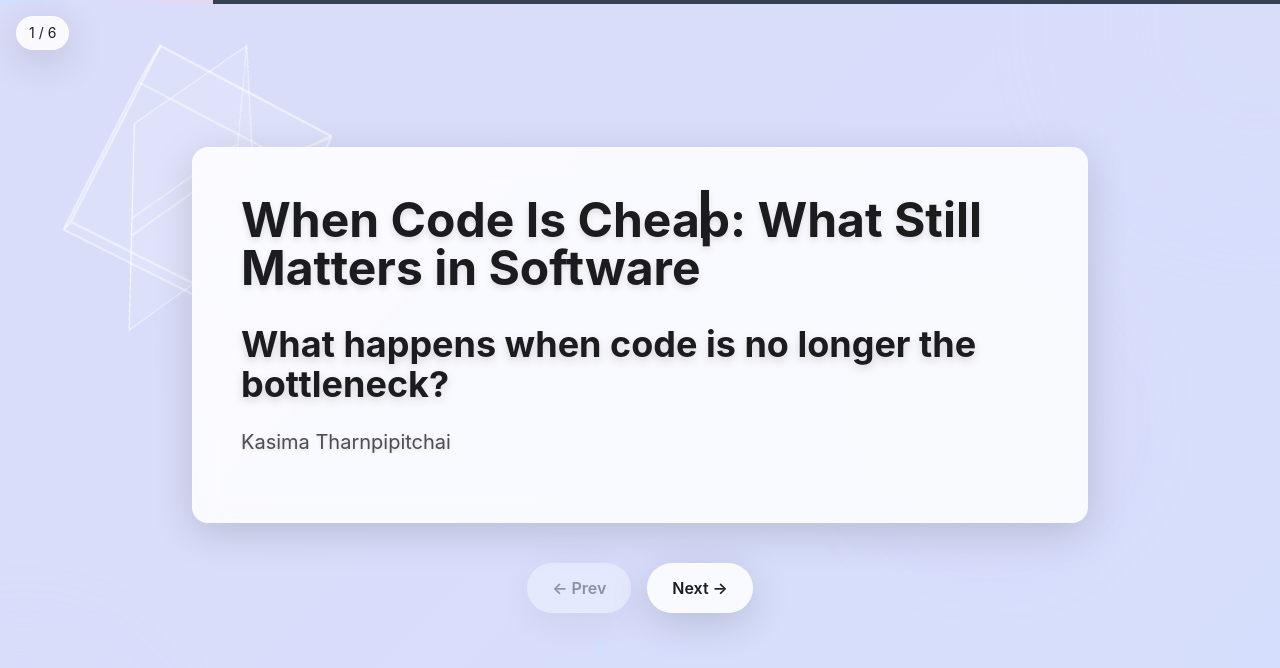
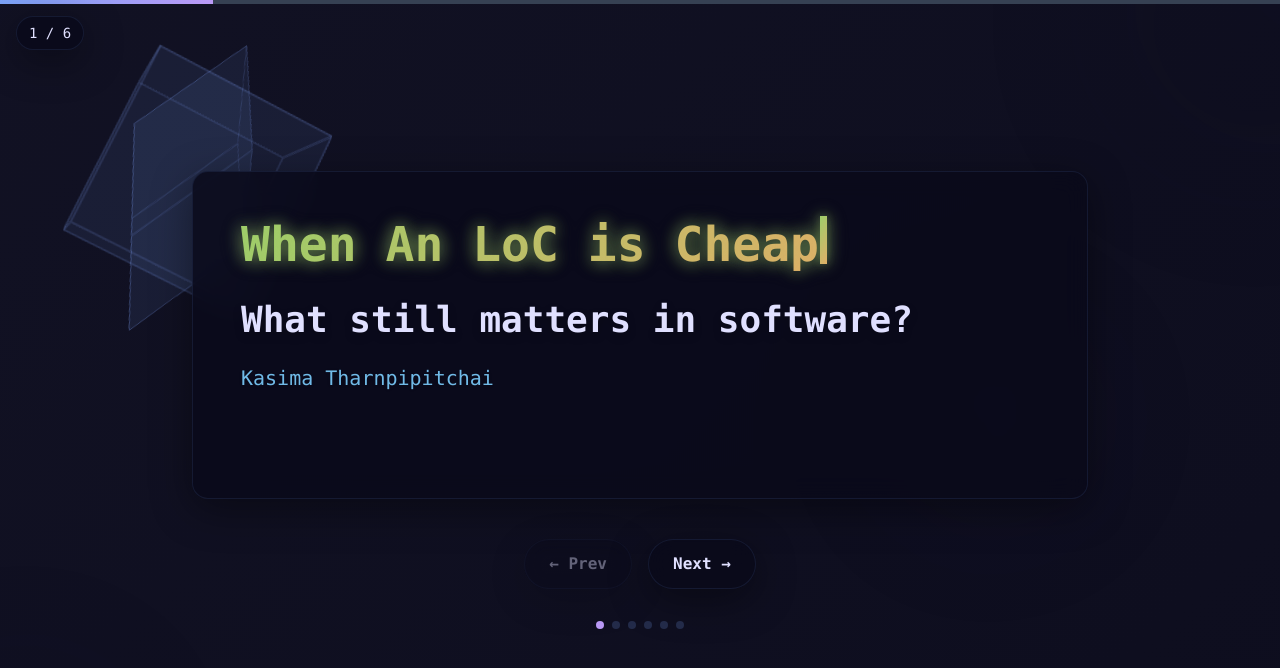
Before and after one commit to kasima/slides-when-code-is-cheap, a Next.js app: page / in a window 1280 px wide. Shown: the top 668 px of the page. Built offline with nearby package versions, Linux system fonts and the light colour scheme.

Commit message:
style: update theme to midnight with terminal-inspired title - Add gradient text effect with green/yellow colors - Update cursor and glow effects to match - Adjust overall color scheme for better contrast

```diff
--- a/src/app/globals.css
+++ b/src/app/globals.css
@@ -1,19 +1,19 @@
 @import "tailwindcss";
 
 :root {
-  --background: #f0f2f5; /* Light grey background */
-  --foreground: #1a1a1a; /* Dark grey for text */
-  --primary: #007aff;    /* Vibrant blue for primary actions/accents */
-  --primary-dark: #005bb5; /* Darker blue for hover states */
-  /* Updated Classy Gradients - Light Mode */
-  --gradient-start: #d1e0ff; /* Very Pale Blue */
-  --gradient-end: #e5d9f2;   /* Pale Lilac */
-  --glass-bg: rgba(255, 255, 255, 0.85); /* Slightly less opaque glass */
-  --glass-border: rgba(255, 255, 255, 0.3);
-  --accent: #ff3b30;     /* Vibrant red for secondary accents */
-  --text-primary: #1c1c1e; /* Near black for high contrast text */
-  --text-secondary: #3a3a3c; /* Dark grey for secondary text */
-  --text-light: #8e8e93;   /* Lighter grey for less emphasis text */
+  --background: #0a0a1a; /* Deep midnight blue background */
+  --foreground: #e0e0ff; /* Soft blue-white text */
+  --primary: #7aa2f7;    /* Bright blue */
+  --primary-dark: #5d8af0; /* Darker blue for hover states */
+  /* Updated Midnight Theme Colors */
+  --gradient-start: #0a0a1a; /* Deep midnight blue */
+  --gradient-end: #1a1a2e;   /* Slightly lighter midnight blue */
+  --glass-bg: rgba(10, 10, 26, 0.85); /* Dark glass effect */
+  --glass-border: rgba(122, 162, 247, 0.1);
+  --accent: #bb9af7;     /* Soft purple */
+  --text-primary: #e0e0ff; /* Soft blue-white */
+  --text-secondary: #7dcfff; /* Bright cyan */
+  --text-light: #9ece6a;   /* Soft green */
 }
 
 @theme inline {
@@ -25,23 +25,22 @@
 
 @media (prefers-color-scheme: dark) {
   :root {
-    --background: #1c1c1e; /* Very dark grey, almost black */
-    --foreground: #f2f2f7; /* Light grey for text */
-    /* Updated Classy Gradients - Dark Mode */
-    --gradient-start: #34495e; /* Wet Asphalt - dark desaturated blue */
-    --gradient-end: #2c3e50;   /* Midnight Blue - dark charcoal blue */
-    --glass-bg: rgba(28, 28, 30, 0.85); /* Dark, slightly less opaque glass */
-    --glass-border: rgba(255, 255, 255, 0.15);
-    --text-primary: #ffffff;
-    --text-secondary: #e5e5ea;
-    --text-light: #c7c7cc;
+    --background: #0a0a1a;
+    --foreground: #e0e0ff;
+    --gradient-start: #0a0a1a;
+    --gradient-end: #1a1a2e;
+    --glass-bg: rgba(10, 10, 26, 0.85);
+    --glass-border: rgba(122, 162, 247, 0.1);
+    --text-primary: #e0e0ff;
+    --text-secondary: #7dcfff;
+    --text-light: #9ece6a;
   }
 }
 
 body {
   background: var(--background);
   color: var(--foreground);
-  font-family: 'SF Pro Display', 'Inter', system-ui, -apple-system, sans-serif; /* Modern, stylish font */
+  font-family: 'JetBrains Mono', 'Fira Code', 'Consolas', monospace;
 }
 
 @keyframes gradient {
@@ -88,8 +87,8 @@ body {
 
 .bg-grid-pattern {
   background-image:
-    linear-gradient(to right, rgba(255, 255, 255, 0.05) 1px, transparent 1px),
-    linear-gradient(to bottom, rgba(255, 255, 255, 0.05) 1px, transparent 1px);
+    linear-gradient(to right, rgba(122, 162, 247, 0.03) 1px, transparent 1px),
+    linear-gradient(to bottom, rgba(122, 162, 247, 0.03) 1px, transparent 1px);
   background-size: 30px 30px;
 }
 
@@ -97,8 +96,8 @@ body {
   position: absolute;
   border-radius: 50%;
   background: linear-gradient(45deg, var(--gradient-start), var(--gradient-end));
-  opacity: 0.15; /* More visible */
-  filter: blur(50px); /* More blur for a softer, larger glow */
+  opacity: 0.08;
+  filter: blur(60px);
 }
 
 .circle-1 {
@@ -149,7 +148,7 @@ body {
 
 .progress-bar {
   height: 4px;
-  background: linear-gradient(90deg, var(--gradient-start), var(--gradient-end));
+  background: linear-gradient(90deg, var(--primary), var(--accent));
   transition: width 0.3s ease;
 }
 
@@ -157,14 +156,14 @@ body {
   width: 8px;
   height: 8px;
   border-radius: 50%;
-  background: var(--gradient-start);
-  opacity: 0.3;
+  background: var(--primary);
+  opacity: 0.2;
   transition: all 0.3s ease;
 }
 
 .slide-indicator.active {
   opacity: 1;
-  transform: scale(1.2);
+  background: var(--accent);
 }
 
 .button-hover {
@@ -173,14 +172,14 @@ body {
 
 .button-hover:hover {
   transform: translateY(-2px);
-  box-shadow: 0 4px 12px rgba(0, 0, 0, 0.1);
+  box-shadow: 0 4px 12px rgba(122, 162, 247, 0.15);
 }
 
 .glass-effect {
   background: var(--glass-bg);
-  backdrop-filter: blur(12px); /* Slightly more blur */
+  backdrop-filter: blur(12px);
   border: 1px solid var(--glass-border);
-  box-shadow: 0 10px 40px rgba(0, 0, 0, 0.15); /* More pronounced shadow */
+  box-shadow: 0 10px 40px rgba(0, 0, 0, 0.4);
 }
 
 .dark .glass-effect {
@@ -280,8 +279,8 @@ body {
   position: absolute;
   width: 200px; /* Match .hypercube-scene size */
   height: 200px;
-  border: 2px solid rgba(255, 255, 255, 0.7); /* Translucent white wireframe */
-  background-color: rgba(255, 255, 255, 0.05); /* Very subtle fill */
+  border: 2px solid rgba(122, 162, 247, 0.2); /* Bright blue with transparency */
+  background-color: rgba(122, 162, 247, 0.05);
   opacity: 0.8;
   box-sizing: border-box;
 }
@@ -316,6 +315,13 @@ body {
 .js-typewriter-output {
   position: relative;
   display: inline;
+  font-family: 'JetBrains Mono', 'Fira Code', 'Consolas', monospace;
+  background: linear-gradient(120deg, #9ece6a 0%, #e0af68 100%);
+  -webkit-background-clip: text;
+  background-clip: text;
+  color: transparent;
+  text-shadow: 0 0 20px rgba(158, 206, 106, 0.2);
+  filter: drop-shadow(0 0 8px rgba(158, 206, 106, 0.3));
 }
 
 .js-typewriter-output::after {
@@ -325,9 +331,10 @@ body {
   top: 0;
   height: 1em;
   width: 0.15em;
-  background-color: var(--text-primary);
+  background: linear-gradient(120deg, #9ece6a 0%, #e0af68 100%);
   animation: blink-caret 1.5s step-end infinite;
   vertical-align: text-bottom;
+  box-shadow: 0 0 8px rgba(158, 206, 106, 0.3);
 }
 
 @keyframes blink-caret {
@@ -380,3 +387,13 @@ body {
   height: 1.2em; /* Approximate line height */
   display: block; /* Or inline-block depending on context */
 }
+
+/* Title styling */
+.syntax-highlight-title {
+  background: linear-gradient(120deg, #9ece6a 0%, #e0af68 100%);
+  -webkit-background-clip: text;
+  background-clip: text;
+  color: transparent;
+  text-shadow: 0 0 20px rgba(158, 206, 106, 0.2);
+  filter: drop-shadow(0 0 8px rgba(158, 206, 106, 0.3));
+}
--- a/src/app/page.tsx
+++ b/src/app/page.tsx
@@ -91,9 +91,9 @@ const Typewriter: React.FC<TypewriterProps> = ({ text, speed = 50, className = "
 
 const slides = [
   {
-    title: "When Code Is Cheap: What Still Matters in Software",
+    title: "When An LoC is Cheap",
     content: [
-      "What happens when code is no longer the bottleneck?",
+      "What still matters in software?",
       "Kasima Tharnpipitchai"
     ],
     contentClasses: [
@@ -278,7 +278,7 @@ export default function Slides() {
               initial={{ opacity: 0, y: 20 }}
               animate={{ opacity: 1, y: 0 }}
               transition={{ delay: 0.1 }}
-              className="text-4xl md:text-5xl font-bold mb-8 text-[var(--text-primary)] drop-shadow-md"
+              className="text-4xl md:text-5xl font-bold mb-8 syntax-highlight-title"
             >
               <Typewriter
                 text={currentSlide.title}
```
